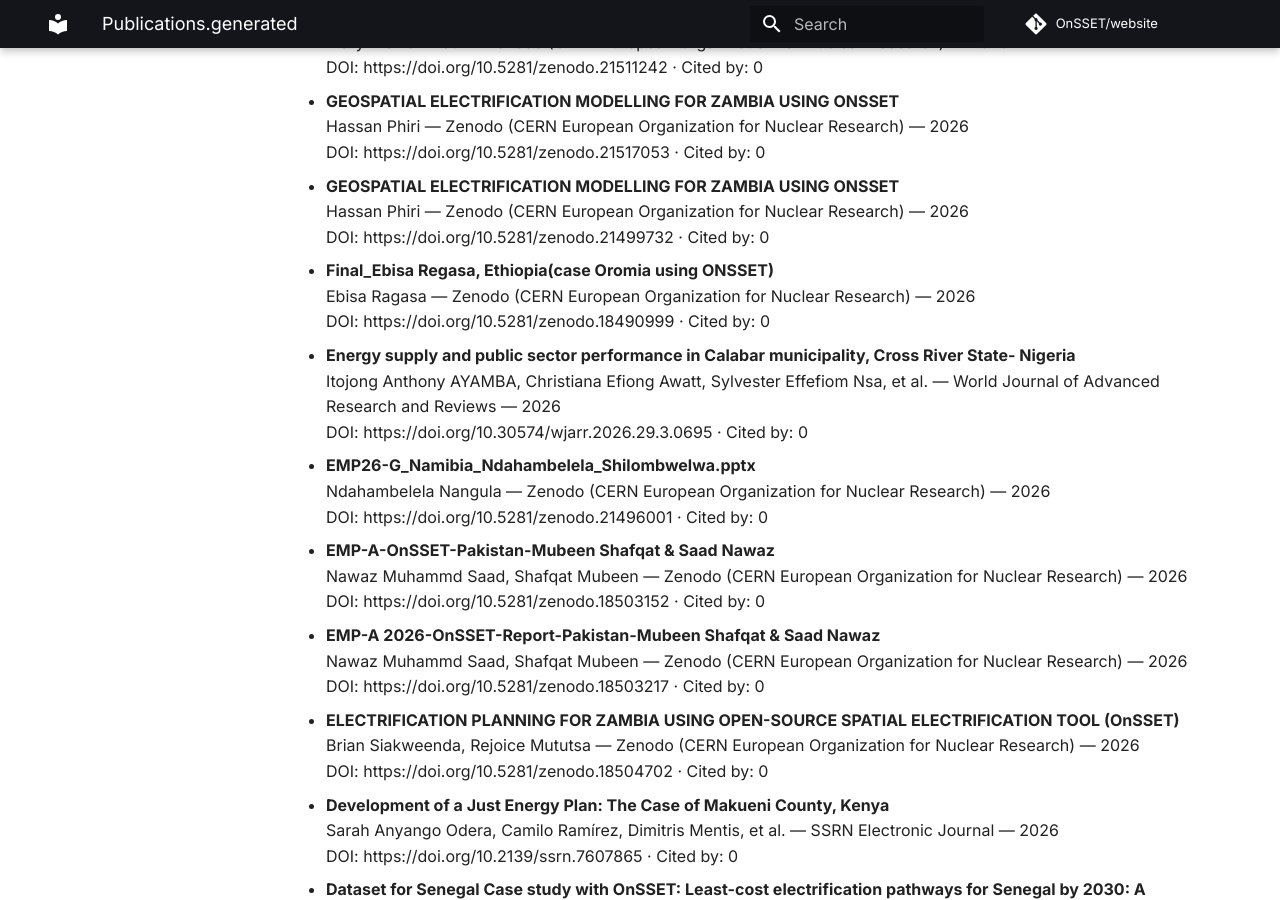
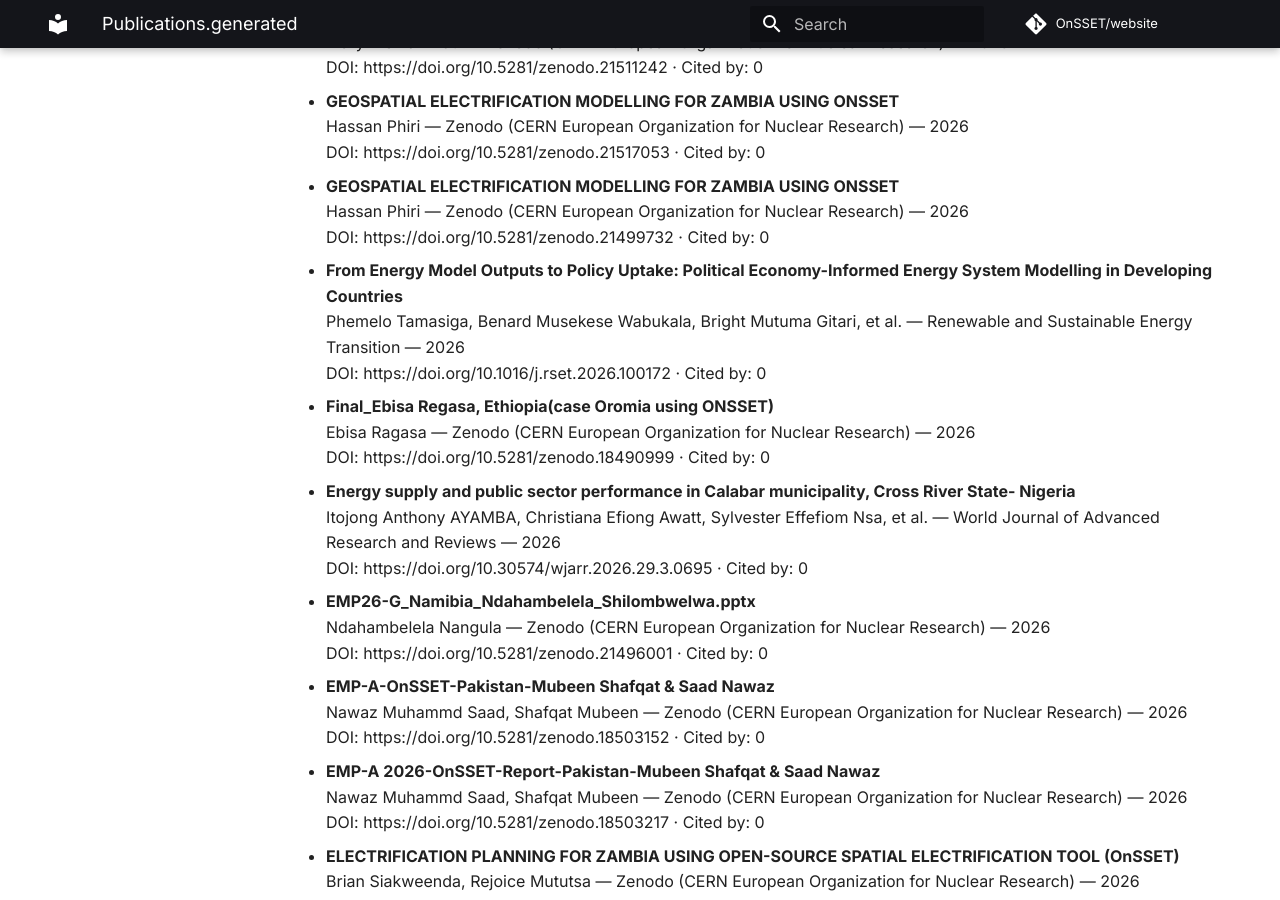
Before and after one commit to OnSSET/website, an MkDocs documentation site: the page built from docs/publications.generated.md, in a window 1280 px wide and 900 px high, scrolled down 5322 px. Built offline with MkDocs 1.6.1 and Material for MkDocs 9.7.7, drawn with Linux system fonts in a browser that asks for light colours; comment, search, counter and statistics services are not loaded; some of the changed text lies outside the part shown.

Commit message:
Auto-update publications

```diff
--- a/docs/publications.generated.md
+++ b/docs/publications.generated.md
@@ -218,6 +218,10 @@ No results found.
   Hassan Phiri — Zenodo (CERN European Organization for Nuclear Research) — 2026
   DOI: https://doi.org/10.5281/zenodo.21499732 · Cited by: 0
 
+- **From Energy Model Outputs to Policy Uptake: Political Economy-Informed Energy System Modelling in Developing Countries**
+  Phemelo Tamasiga, Benard Musekese Wabukala, Bright Mutuma Gitari, et al. — Renewable and Sustainable Energy Transition — 2026
+  DOI: https://doi.org/10.1016/j.rset.2026.100172 · Cited by: 0
+
 - **Final_Ebisa Regasa, Ethiopia(case Oromia using ONSSET)**
   Ebisa Ragasa — Zenodo (CERN European Organization for Nuclear Research) — 2026
   DOI: https://doi.org/10.5281/zenodo.18490999 · Cited by: 0
```
Also changed, not shown: other parts of docs/publications.generated.md (+1 -5 lines).
